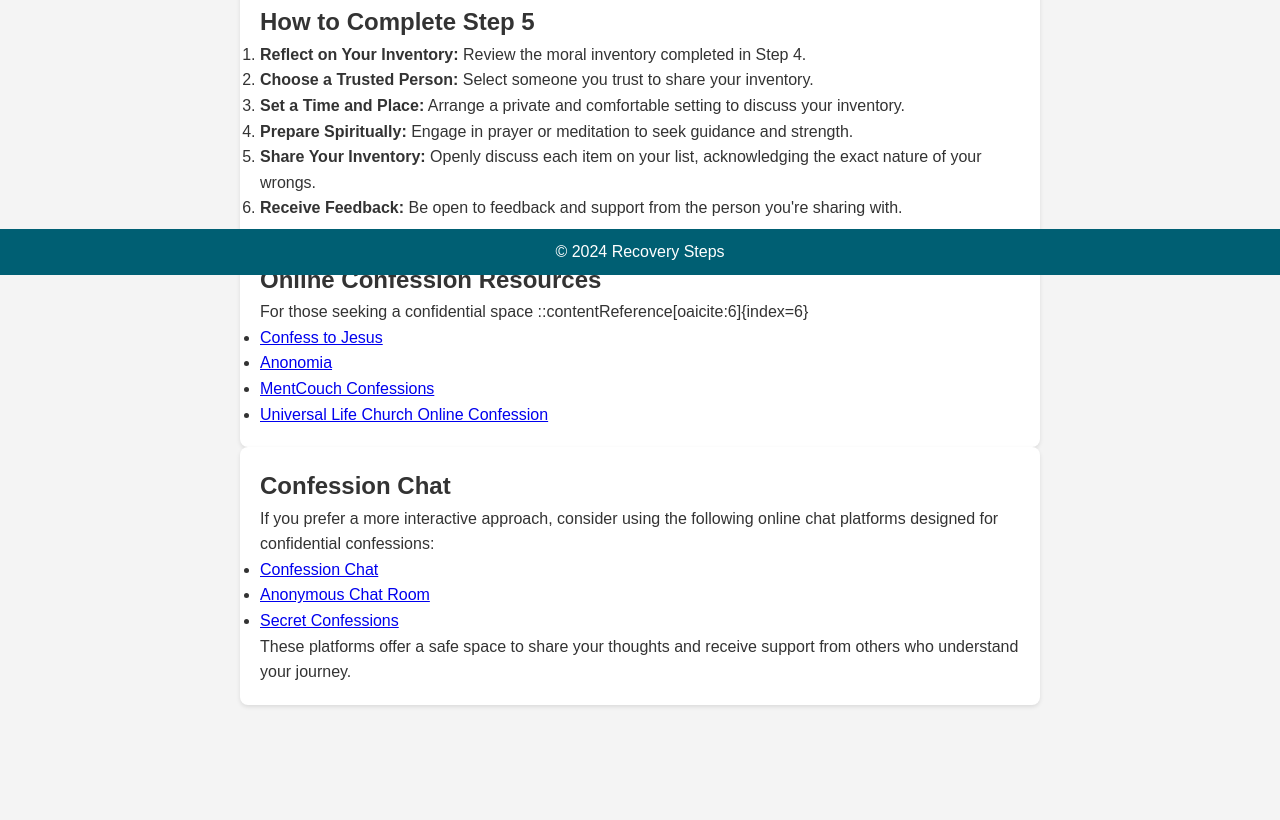
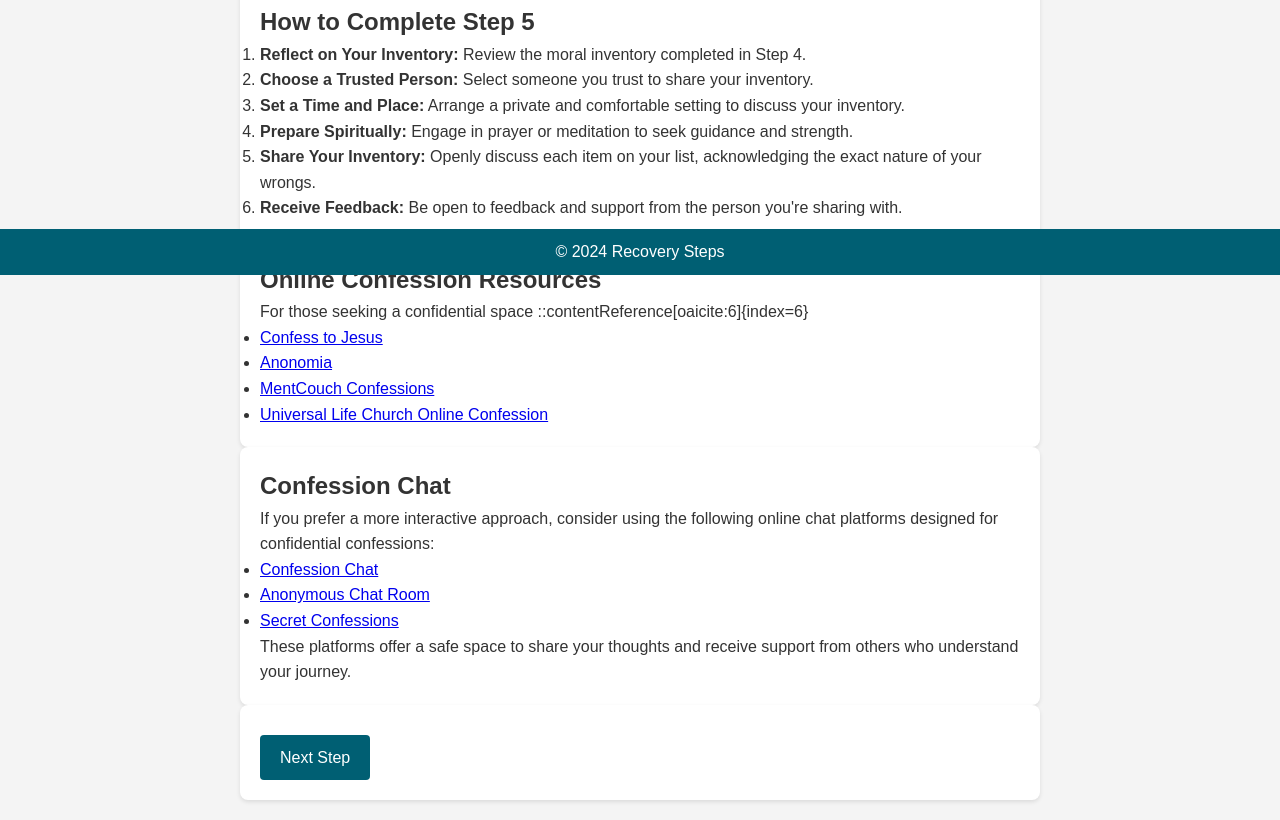
Before and after one commit to rareseaturtles/Dword, a website: page step5.html in a window 1280 px wide. Shown: the part 525-1345 px from the top of the page. Before the commit the page ends 1250 px from the top, so only its background shows below. Drawn offline with Linux system fonts and the light colour scheme.

Commit message:
Update step5.html

```diff
--- a/step5.html
+++ b/step5.html
@@ -55,6 +55,9 @@
             </ul>
             <p>These platforms offer a safe space to share your thoughts and receive support from others who understand your journey.</p>
         </section>
+        <section>
+    <a href="step6.html" class="button">Next Step</a>
+</section>
     </main>
     <footer>
         <p>&copy; 2024 Recovery Steps</p>
```
